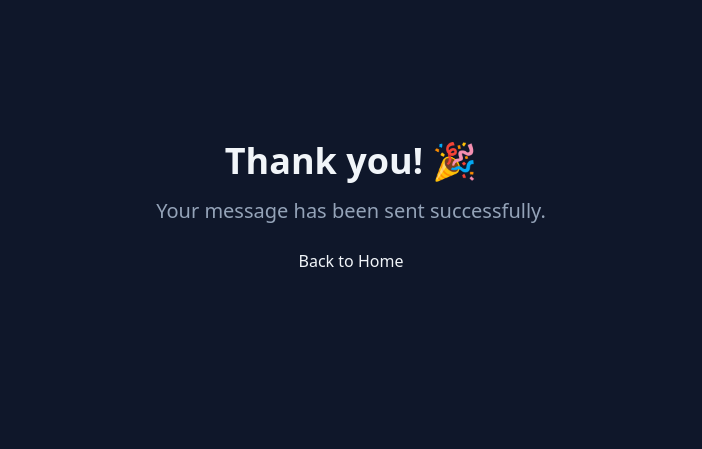
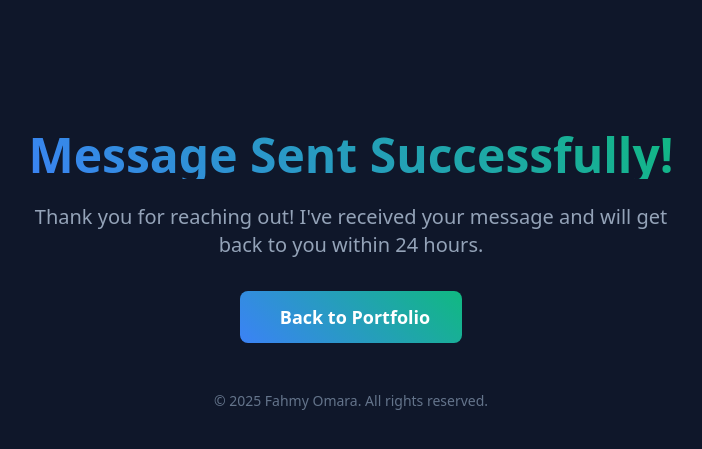
Before and after one commit to FahmyInTech/FahmyPortfolio-, a plain HTML site: page success.html in a window 1280 px wide. Shown: the part 193-642 px from the top of the page, without its empty margins (289-991 px from the left). Drawn offline with nearby package versions, Linux system fonts and the light colour scheme.

Commit message:
Update success.html

```diff
--- a/success.html
+++ b/success.html
@@ -1,14 +1,82 @@
 <!DOCTYPE html>
-<html>
+<html lang="en">
 <head>
-    <title>Message Sent</title>
+    <meta charset="UTF-8">
+    <meta name="viewport" content="width=device-width, initial-scale=1.0">
+    <title>Message Sent - Fahmy Omara</title>
+
+
     <script src="https://cdn.tailwindcss.com"></script>
+    <link href="https://unpkg.com/aos@2.3.1/dist/aos.css" rel="stylesheet">
+
+    <style>
+
+        :root {
+            --primary: #3B82F6;
+            --secondary: #10B981;
+        }
+
+        .gradient-text {
+            background: linear-gradient(45deg, var(--primary), var(--secondary));
+            -webkit-background-clip: text;
+            background-clip: text;
+            color: transparent;
+        }
+
+        .btn-primary {
+            background: linear-gradient(45deg, var(--primary), var(--secondary));
+            color: white;
+            border: none;
+            padding: 0.75rem 1.5rem;
+            border-radius: 0.5rem;
+            font-weight: 600;
+            transition: transform 0.2s ease, box-shadow 0.2s ease;
+        }
+
+        .btn-primary:hover {
+            transform: translateY(-2px);
+            box-shadow: 0 4px 6px rgba(59, 130, 246, 0.5);
+        }
+    </style>
 </head>
-<body class="bg-slate-900 text-slate-100 flex items-center justify-center min-h-screen">
-    <div class="text-center">
-        <h1 class="text-4xl font-bold mb-4 gradient-text">Thank you! 🎉</h1>
-        <p class="text-xl text-slate-400">Your message has been sent successfully.</p>
-        <a href="/" class="mt-6 inline-block btn-primary">Back to Home</a>
+<body class="bg-slate-900 text-slate-100">
+
+    <div class="min-h-screen flex items-center justify-center px-4">
+        <div class="max-w-2xl w-full text-center" data-aos="fade-up">
+
+            <div class="mb-8 mx-auto w-24 h-24 bg-gradient-to-br from-primary to-secondary rounded-full flex items-center justify-center">
+                <i class="fas fa-check text-4xl text-white"></i>
+            </div>
+
+
+            <h1 class="text-4xl md:text-5xl font-bold mb-6 gradient-text">
+                Message Sent Successfully!
+            </h1>
+
+
+            <p class="text-lg md:text-xl text-slate-400 mb-8 leading-relaxed">
+                Thank you for reaching out! I've received your message and will get back to you within 24 hours.
+            </p>
+
+
+            <a href="/" class="btn-primary inline-block px-8 py-3 text-lg">
+                <i class="fas fa-arrow-left mr-2"></i>
+                Back to Portfolio
+            </a>
+
+
+            <p class="mt-12 text-slate-500 text-sm">
+                &copy; 2025 Fahmy Omara. All rights reserved.
+            </p>
+        </div>
     </div>
+
+    <script src="https://unpkg.com/aos@2.3.1/dist/aos.js"></script>
+    <script>
+        AOS.init({
+            duration: 800,
+            once: true
+        });
+    </script>
 </body>
 </html>
```
